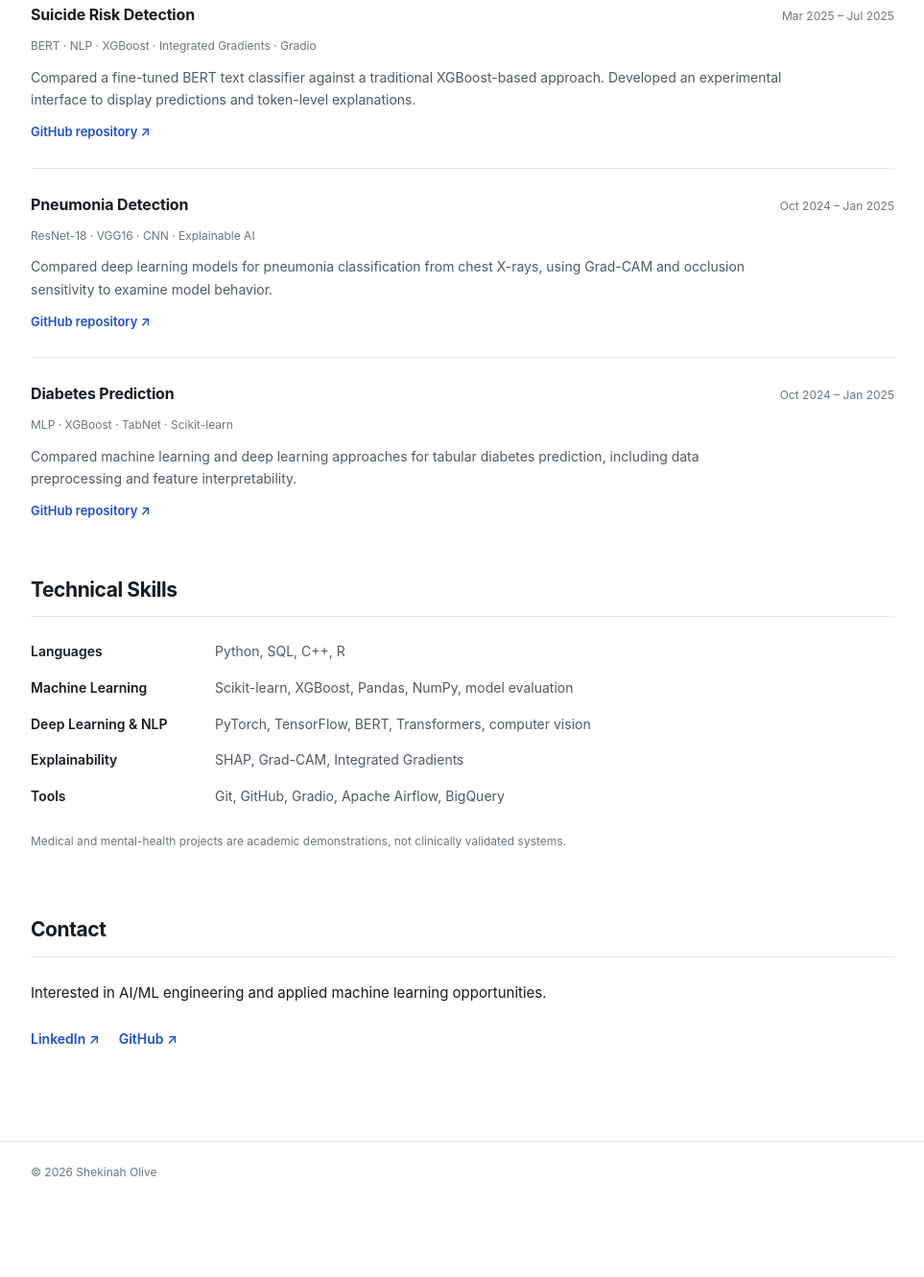
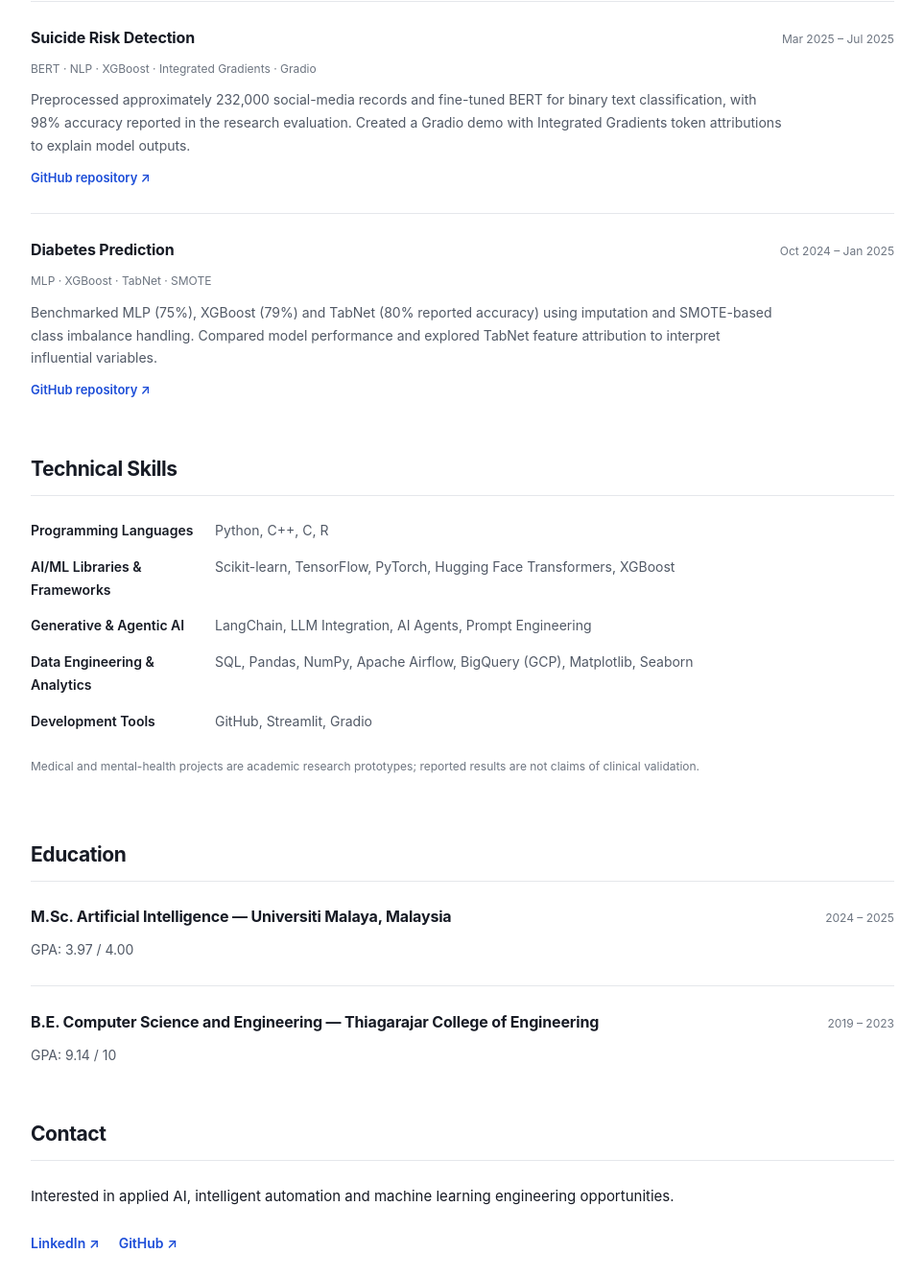
Before and after one commit to shekinaholive/shekinaholive.github.io, a plain HTML site: page index.html in a window 1280 px wide. Shown: the part 1268-2599 px from the top of the page at 96% size, without its empty margins (158-1121 px from the left). Before the commit the page ends 2532 px from the top, so only its background shows below. Drawn offline with Linux system fonts and the light colour scheme.

Commit message:
content: align minimalist portfolio with latest AI engineer resume (#4)

```diff
--- a/index.html
+++ b/index.html
@@ -3,7 +3,7 @@
 <head>
   <meta charset="UTF-8">
   <meta name="viewport" content="width=device-width, initial-scale=1">
-  <meta name="description" content="Shekinah Olive — AI and machine learning projects in computer vision, NLP and explainable AI.">
+  <meta name="description" content="Shekinah Olive — applied AI and ML engineering portfolio featuring computer vision, NLP, explainable AI and data engineering.">
   <title>Shekinah Olive | AI & Machine Learning</title>
   <style>
     :root {
@@ -84,6 +84,7 @@
         <a href="#experience">Experience</a>
         <a href="#projects">Projects</a>
         <a href="#skills">Skills</a>
+        <a href="#education">Education</a>
         <a href="#contact">Contact</a>
       </nav>
     </div>
@@ -91,8 +92,8 @@
   <main id="main" class="container">
     <div class="intro" id="top">
       <h1>Hi, I'm Shekinah.</h1>
-      <p class="subtitle">AI &amp; Machine Learning | NLP | Computer Vision | Explainable AI</p>
-      <p class="description">I work on machine learning projects covering data preparation, model development, evaluation, explainability and interactive applications. I am currently working at Tata Consultancy Services (TCS) and am interested in applied AI and ML engineering.</p>
+      <p class="subtitle">AI/ML Engineering | Computer Vision | NLP | Generative AI</p>
+      <p class="description">I develop end-to-end AI/ML solutions, from data pipelines and model evaluation to explainable predictions and interactive applications. My work spans computer vision, NLP, predictive analytics and LLM-assisted workflows. I am currently working at Tata Consultancy Services (TCS).</p>
       <div class="links">
         <a href="https://github.com/shekinaholive" target="_blank" rel="noopener noreferrer">GitHub ↗</a>
         <a href="https://www.linkedin.com/in/shekinah-o-ab69a1190/" target="_blank" rel="noopener noreferrer">LinkedIn ↗</a>
@@ -102,18 +103,18 @@
     <section id="experience" aria-labelledby="experience-heading">
       <h2 id="experience-heading">Experience</h2>
       <article class="entry">
-        <div class="entry-head"><h3>Tata Consultancy Services (TCS)</h3><span class="date">Current</span></div>
+        <div class="entry-head"><h3>Tata Consultancy Services (TCS)</h3><span class="date">Jul 2026 – Present</span></div>
         <p>Currently working at TCS.</p>
       </article>
       <article class="entry">
         <div class="entry-head"><h3>American Express</h3><span class="date">Jan 2026 – Jul 2026</span></div>
         <p class="role">Engineering Intern</p>
-        <p>Developed automated data-readiness notifications using Apache Airflow, Python and BigQuery. Also worked on AI-assisted generation of data-quality checks.</p>
+        <p>Automated dashboard data-readiness checks and notifications using Python, Apache Airflow and BigQuery, with up to 89% reported productivity improvement. Built an AI-assisted data-quality check generation workflow that reduced manual check-authoring effort by approximately 90%.</p>
       </article>
       <article class="entry">
         <div class="entry-head"><h3>Amazon</h3><span class="date">Apr 2024 – Oct 2024</span></div>
         <p class="role">ML – Data Associate</p>
-        <p>Supported robotics-related machine learning workflows through data preprocessing, annotation quality control and pipeline validation.</p>
+        <p>Improved data preparation, annotation quality assurance and validation for robotics ML pipelines, supporting a reported model accuracy increase from 95% to 96%.</p>
       </article>
     </section>
 
@@ -122,25 +123,19 @@
       <article class="entry">
         <div class="entry-head"><h3>Lung Cancer Subtype Classification</h3><span class="date">Feb 2025 – Oct 2025</span></div>
         <div class="stack">MobileNetV2 · XGBoost · SHAP · Grad-CAM · Gradio</div>
-        <p>Built a hybrid image classification model using MobileNetV2 for feature extraction and XGBoost for classification. The notebook reports 98% rounded test accuracy on 1,501 histopathology images; the repository documents evaluation and inference limitations.</p>
+        <p>Developed a MobileNetV2 + XGBoost classifier for three histopathology classes, achieving 98% test accuracy on 1,501 images (compared with a reported 97% CNN baseline). Added Grad-CAM and SHAP explanations and a Gradio research demo for interpreting predictions.</p>
         <a class="project-link" href="https://github.com/shekinaholive/Lung-Cancer-Classification-" target="_blank" rel="noopener noreferrer">GitHub repository ↗</a>
       </article>
       <article class="entry">
         <div class="entry-head"><h3>Suicide Risk Detection</h3><span class="date">Mar 2025 – Jul 2025</span></div>
         <div class="stack">BERT · NLP · XGBoost · Integrated Gradients · Gradio</div>
-        <p>Compared a fine-tuned BERT text classifier against a traditional XGBoost-based approach. Developed an experimental interface to display predictions and token-level explanations.</p>
+        <p>Preprocessed approximately 232,000 social-media records and fine-tuned BERT for binary text classification, with 98% accuracy reported in the research evaluation. Created a Gradio demo with Integrated Gradients token attributions to explain model outputs.</p>
         <a class="project-link" href="https://github.com/shekinaholive/Suicidal-Text-Detection" target="_blank" rel="noopener noreferrer">GitHub repository ↗</a>
       </article>
       <article class="entry">
-        <div class="entry-head"><h3>Pneumonia Detection</h3><span class="date">Oct 2024 – Jan 2025</span></div>
-        <div class="stack">ResNet-18 · VGG16 · CNN · Explainable AI</div>
-        <p>Compared deep learning models for pneumonia classification from chest X-rays, using Grad-CAM and occlusion sensitivity to examine model behavior.</p>
-        <a class="project-link" href="https://github.com/shekinaholive/XAI-Project" target="_blank" rel="noopener noreferrer">GitHub repository ↗</a>
-      </article>
-      <article class="entry">
         <div class="entry-head"><h3>Diabetes Prediction</h3><span class="date">Oct 2024 – Jan 2025</span></div>
-        <div class="stack">MLP · XGBoost · TabNet · Scikit-learn</div>
-        <p>Compared machine learning and deep learning approaches for tabular diabetes prediction, including data preprocessing and feature interpretability.</p>
+        <div class="stack">MLP · XGBoost · TabNet · SMOTE</div>
+        <p>Benchmarked MLP (75%), XGBoost (79%) and TabNet (80% reported accuracy) using imputation and SMOTE-based class imbalance handling. Compared model performance and explored TabNet feature attribution to interpret influential variables.</p>
         <a class="project-link" href="https://github.com/shekinaholive/Early-Diabetes-Prediction" target="_blank" rel="noopener noreferrer">GitHub repository ↗</a>
       </article>
     </section>
@@ -148,18 +143,31 @@
     <section id="skills" aria-labelledby="skills-heading">
       <h2 id="skills-heading">Technical Skills</h2>
       <div class="skills">
-        <span class="skill-label">Languages</span><span class="skill-value">Python, SQL, C++, R</span>
-        <span class="skill-label">Machine Learning</span><span class="skill-value">Scikit-learn, XGBoost, Pandas, NumPy, model evaluation</span>
-        <span class="skill-label">Deep Learning &amp; NLP</span><span class="skill-value">PyTorch, TensorFlow, BERT, Transformers, computer vision</span>
-        <span class="skill-label">Explainability</span><span class="skill-value">SHAP, Grad-CAM, Integrated Gradients</span>
-        <span class="skill-label">Tools</span><span class="skill-value">Git, GitHub, Gradio, Apache Airflow, BigQuery</span>
+        <span class="skill-label">Programming Languages</span><span class="skill-value">Python, C++, C, R</span>
+        <span class="skill-label">AI/ML Libraries &amp; Frameworks</span><span class="skill-value">Scikit-learn, TensorFlow, PyTorch, Hugging Face Transformers, XGBoost</span>
+        <span class="skill-label">Generative &amp; Agentic AI</span><span class="skill-value">LangChain, LLM Integration, AI Agents, Prompt Engineering</span>
+        <span class="skill-label">Data Engineering &amp; Analytics</span><span class="skill-value">SQL, Pandas, NumPy, Apache Airflow, BigQuery (GCP), Matplotlib, Seaborn</span>
+        <span class="skill-label">Development Tools</span><span class="skill-value">GitHub, Streamlit, Gradio</span>
       </div>
-      <p class="disclaimer">Medical and mental-health projects are academic demonstrations, not clinically validated systems.</p>
+      <p class="disclaimer">Medical and mental-health projects are academic research prototypes; reported results are not claims of clinical validation.</p>
+    </section>
+
+
+    <section id="education" aria-labelledby="education-heading">
+      <h2 id="education-heading">Education</h2>
+      <article class="entry">
+        <div class="entry-head"><h3>M.Sc. Artificial Intelligence — Universiti Malaya, Malaysia</h3><span class="date">2024 – 2025</span></div>
+        <p>GPA: 3.97 / 4.00</p>
+      </article>
+      <article class="entry">
+        <div class="entry-head"><h3>B.E. Computer Science and Engineering — Thiagarajar College of Engineering</h3><span class="date">2019 – 2023</span></div>
+        <p>GPA: 9.14 / 10</p>
+      </article>
     </section>
 
     <section id="contact" aria-labelledby="contact-heading">
       <h2 id="contact-heading">Contact</h2>
-      <p>Interested in AI/ML engineering and applied machine learning opportunities.</p>
+      <p>Interested in applied AI, intelligent automation and machine learning engineering opportunities.</p>
       <div class="links">
         <a href="https://www.linkedin.com/in/shekinah-o-ab69a1190/" target="_blank" rel="noopener noreferrer">LinkedIn ↗</a>
         <a href="https://github.com/shekinaholive" target="_blank" rel="noopener noreferrer">GitHub ↗</a>
```
